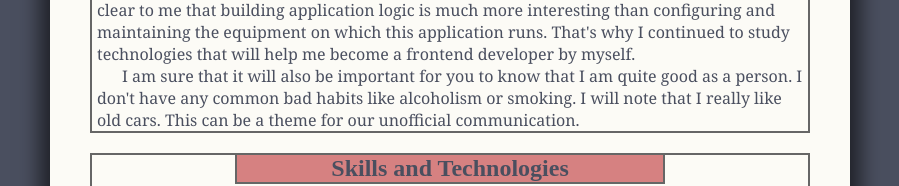
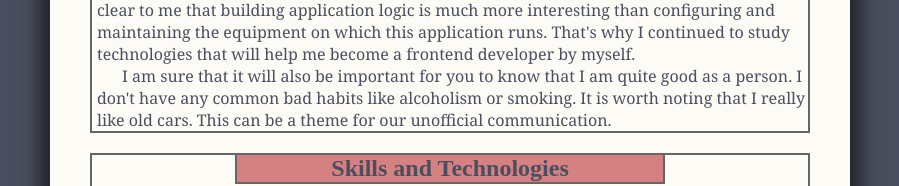
Before and after one commit to bylochka96/rsschool-cv, a plain HTML site: page index.html in a window 1280 px wide. Shown: the part 355-541 px from the top of the page, without its empty margins (190-1089 px from the left). Drawn offline with Linux system fonts and the light colour scheme.

Commit message:
refactor: change info in introduction block

```diff
--- a/index.html
+++ b/index.html
@@ -45,8 +45,8 @@
                 on which this application runs. That's why I continued to study technologies that will help me become a
                 frontend developer by myself.</p>
             <p>I am sure that it will also be important for you to know that I am quite good as a person. I don't have
-                any common bad habits like alcoholism or smoking. I will note that I really like old cars. This can be a
-                theme for our unofficial communication.</p>
+                any common bad habits like alcoholism or smoking. It is worth noting that I really like old cars. This
+                can be a theme for our unofficial communication.</p>
         </article>
         <article id="skills">
             <h2>Skills and Technologies</h2>
```
